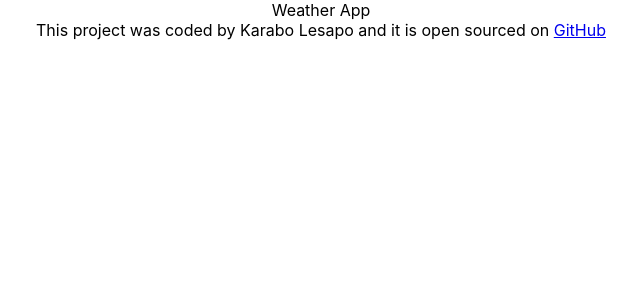
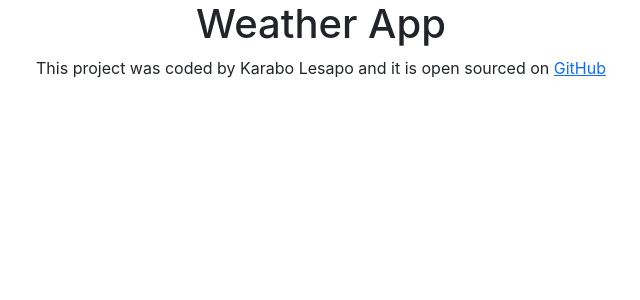
Before and after one commit to Karabo-L/final_react_weather_app, a React (Create React App) app: page / in a window 1280 px wide. Shown: the top 300 px of the page, without its empty margins (319-959 px from the left). Built offline with nearby package versions, Linux system fonts and the light colour scheme.

Commit message:
added bootstrap

```diff
--- a/package.json
+++ b/package.json
@@ -6,6 +6,7 @@
     "@testing-library/jest-dom": "^5.17.0",
     "@testing-library/react": "^13.4.0",
     "@testing-library/user-event": "^13.5.0",
+    "bootstrap": "^5.3.3",
     "react": "^18.3.1",
     "react-dom": "^18.3.1",
     "react-scripts": "5.0.1",
--- a/src/App.js
+++ b/src/App.js
@@ -2,8 +2,9 @@
 
 export default function App() {
   return (
-    <div className="App">
-      Weather App
+    <div className="App ">
+      <div classname="container">
+        <h1>Weather App</h1>
         <footer>
           This project was coded by Karabo Lesapo and it is open sourced on{" "}
           <a
@@ -14,5 +15,6 @@
           </a>
         </footer>
       </div>
+    </div>
   );
 }
```
Also changed, not shown: src/index.js (+7 -9 lines), 1 other file (tests, documents, lock files or other folders). Lines whose indentation alone changed are shown as unchanged.
